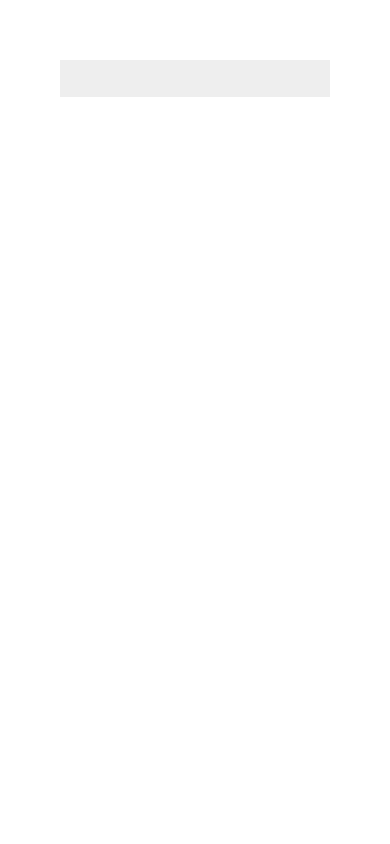
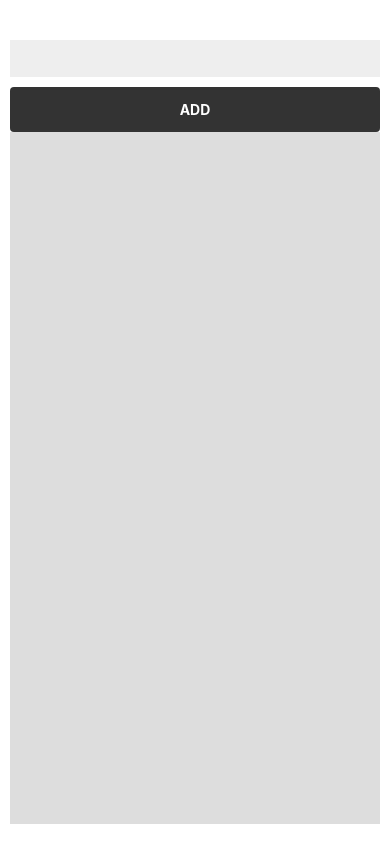
Before and after one commit to modeverv/ReactNative201904Todo, a React Native app: screen / in a window 390 px wide. Built offline with nearby package versions, Linux system fonts and the light colour scheme.

Commit message:
2019-04-12 00:01:17

```diff
--- a/App.js
+++ b/App.js
@@ -6,17 +6,34 @@
  * @flow
  */
 
-import React, {Component} from 'react';
- import {Platform, StyleSheet, Text, View, TextInput} from 'react-native';
+import React, { Component } from "react";
+import {
+  StyleSheet,
+  Text,
+  TextInput,
+  TouchableOpacity,
+  View,
+  ScrollView,
+} from "react-native";
 
 type Props = {};
 export default class App extends Component<Props> {
   state = {
-    newTodo: '',
+    newTodo: "",
+    todos: [],
+  };
+
+  onChangeText(newTodo) {
+    this.setState({ newTodo });
   }
 
-  onChangeText(newTodo) {
-    this.setState({newTodo})
+  onPressAdd() {
+    console.log(this.state.newTodo);
+    const { newTodo } = this.state
+    this.setState({
+      newTodo: '',
+      todos: [ newTodo, ...this.state.todos ],
+    })
   }
 
   render() {
@@ -24,9 +41,25 @@ export default class App extends Component<Props> {
     return (
       <View style={styles.container}>
         <TextInput
+          value={this.state.newTodo}
           style={styles.form}
-          onChangeText={text => {this.onChangeText(text)} }
+          onChangeText={text => {
+            this.onChangeText(text);
+          }}
         />
+        <TouchableOpacity
+          style={styles.addButton}
+          onPress={() => this.onPressAdd()}
+        >
+          <Text style={styles.addButtonText}>ADD</Text>
+        </TouchableOpacity>
+        <ScrollView style={styles.scrollView}>
+          {this.state.todos.map((todo, i) => (
+            <View key={todo + i} style={styles.todoContainer}>
+              <Text>{todo}</Text>
+            </View>
+          ))}
+        </ScrollView>
       </View>
     );
   }
@@ -35,10 +68,31 @@ export default class App extends Component<Props> {
 const styles = StyleSheet.create({
   container: {
     flex: 1,
-    padding: 60,
+    paddingTop: 40,
+    paddingLeft: 10,
+    paddingRight: 10,
+    paddingBottom: 20,
   },
   form: {
     backgroundColor: "#eee",
+    padding: 10
+  },
+  addButton: {
+    backgroundColor: "#333",
+    padding: 14,
+    borderRadius: 4,
+    marginTop: 10,
+  },
+  addButtonText: {
+    color: "#fff",
+    textAlign: "center",
+    fontWeight: "bold",
+  },
+  scrollView: {
+    backgroundColor: "#ddd",
+  },
+  todoContainer: {
+    backgroundColor: "#fff",
     padding: 10,
   },
 });
```
Also changed, not shown: TodoList.js (added).
